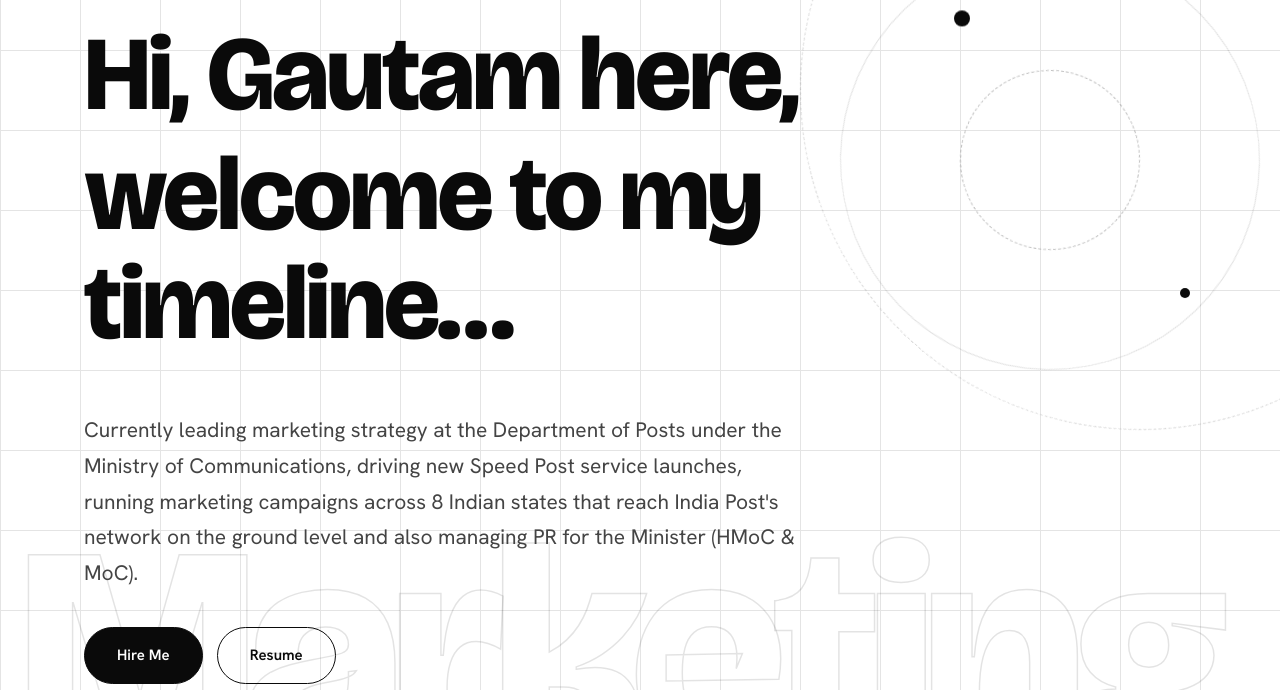
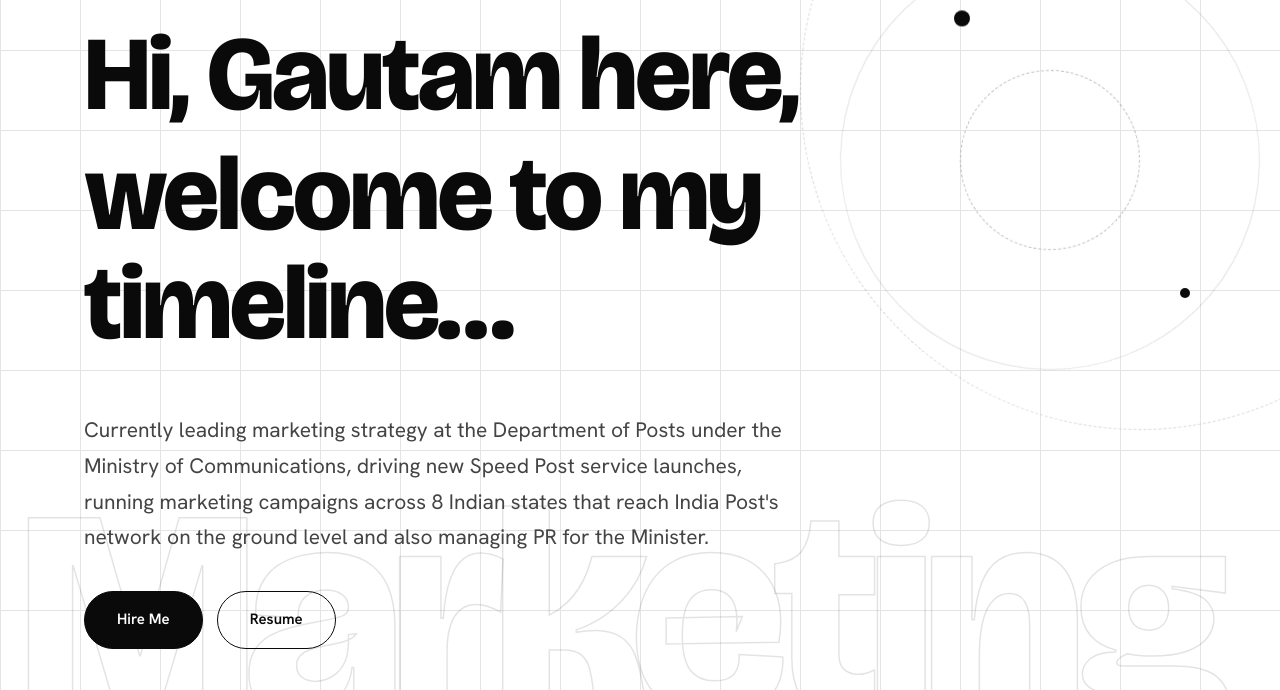
Before and after one commit to gautamsharma1799/Gautams-Sharma-Portfolio, a plain HTML site: page index.html in a window 1280 px wide. Shown: the part 110-800 px from the top of the page. Drawn offline with nearby package versions, Linux system fonts and the light colour scheme.

Commit message:
Update index.html

```diff
--- a/index.html
+++ b/index.html
@@ -188,7 +188,7 @@ section.dk,.tick.dk{background-image:radial-gradient(circle at 1px 1px,#262626 1
 
 <section class="hero"><div class="bg" aria-hidden="true"><i class="ring r1"></i><i class="ring r2"></i><i class="ring r3"></i><i class="dot d1"></i><i class="dot d2"></i><span class="ghost">Marketing</span></div><div class="wrap hg">
 <div><h1><span class="line"><span class="hv">Hi, Gautam here,</span></span><span class="line"><span class="hv">welcome to my timeline…</span></span></h1>
-<p class="lead">Currently leading marketing strategy at the Department of Posts under the Ministry of Communications, driving new Speed Post service launches, running marketing campaigns across 8 Indian states that reach India Post's network on the ground level and also managing PR for the Minister (HMoC &amp; MoC).</p>
+<p class="lead">Currently leading marketing strategy at the Department of Posts under the Ministry of Communications, driving new Speed Post service launches, running marketing campaigns across 8 Indian states that reach India Post's network on the ground level and also managing PR for the Minister.</p>
 <div class="cta"><a class="btn pri" href="#contact">Hire Me</a><a class="btn" href="https://drive.google.com/file/d/1fqtdIH6RfJ8MAg7ZqwwStz6sEcx1iEKg/view?usp=sharing" target="_blank" rel="noopener">Resume</a></div></div>
 </div></section>
 
```
